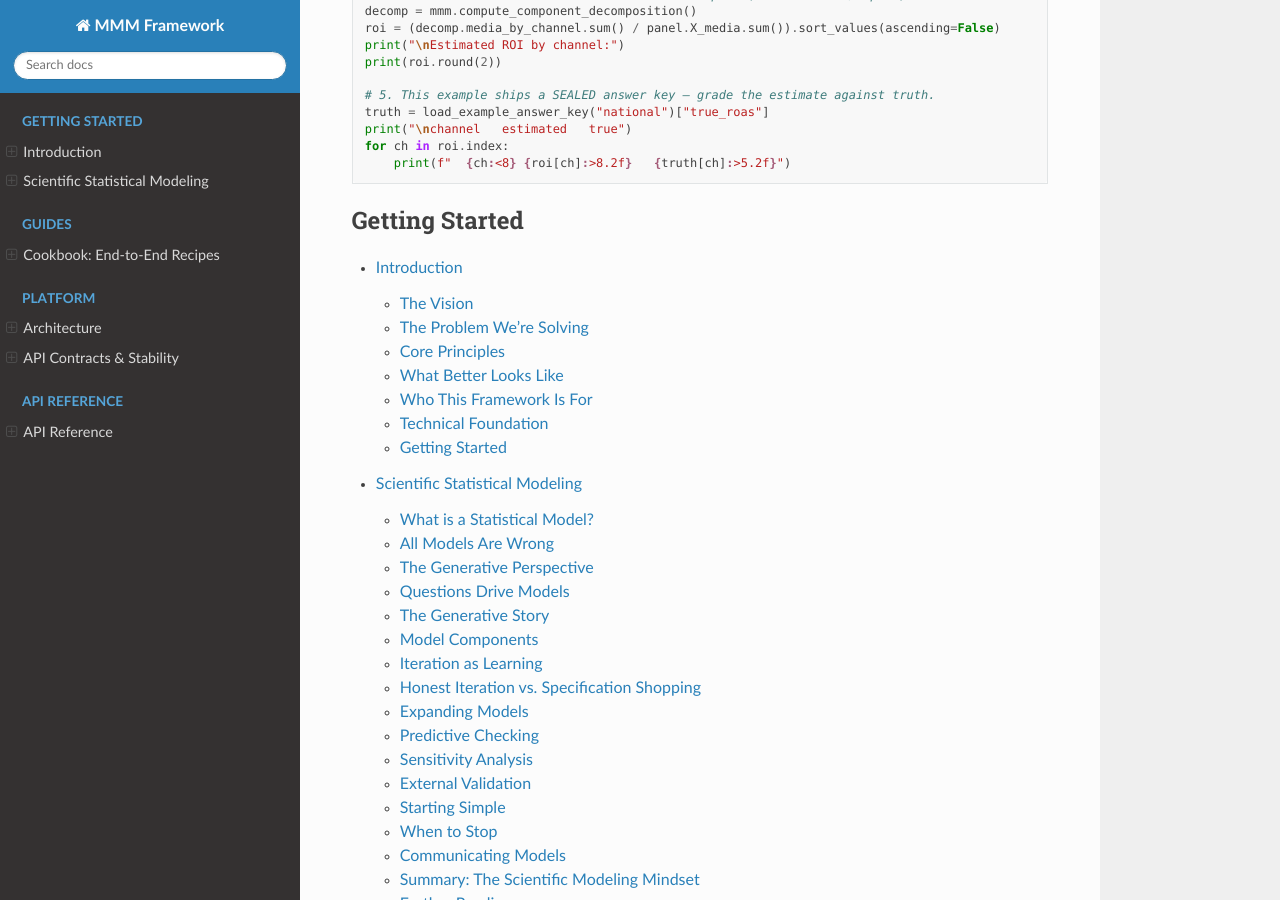
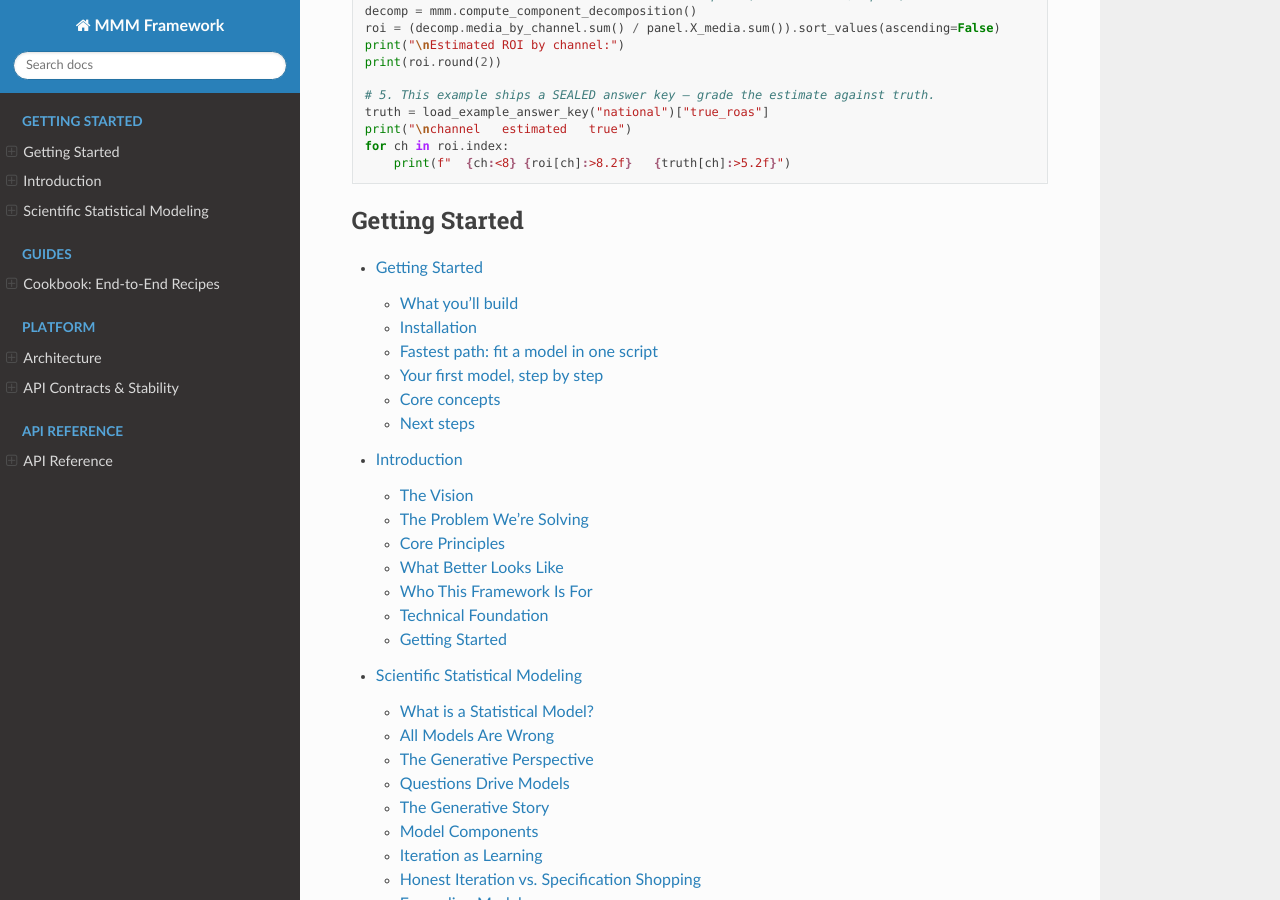
Before and after one commit to redam94/mmm-framework, a Sphinx documentation site: the page built from docs/api/source/index.rst, in a window 1280 px wide and 900 px high, scrolled down 1676 px. Built offline with Sphinx 7.4.7 and the Read the Docs theme 3.1.0, drawn with Linux system fonts in a browser that asks for light colours; part of the change alters nothing that is shown.

Commit message:
docs(rtd): add detailed Getting Started guide aligned with the docs site
Adds docs/api/source/getting_started.rst — a practical, library-focused
getting-started guide mirroring the structure of the main docs site's
getting-started page (redam94.github.io):

- Installation (PyPI lean core / [agents] extra / from source / verify)
- Fastest path: fit a model in one script (graded against the sealed answer key)
- Your first model, step by step (prepare data -> configure -> fit + diagnose
  -> analyze -> report)
- Core concepts (MFF format, builder pattern, the Bayesian workflow)
- Next steps (cookbook, methodology, API reference, docs site)

Placed first in the "Getting Started" toctree. Every code block was executed
against the library; cross-references use documented submodule paths. Corrects
two inaccuracies from the HTML site's page: uses MMMReportGenerator(...).to_html()
(not the removed generate_report()) and avoids the misleading standardized-scale
prior-predictive min/max comparison.

Co-Authored-By: Claude Fable 5 <noreply@anthropic.com>

```diff
--- /dev/null
+++ b/docs/api/source/getting_started.rst
@@ -0,0 +1,376 @@
+Getting Started
+===============
+
+This guide takes you from ``pip install`` to a fitted, validated Bayesian
+Marketing Mix Model and a client-ready report — first with a one-script quick
+start, then step by step.
+
+What you'll build
+-----------------
+
+A Marketing Mix Model (MMM) decomposes a business outcome (sales, sign-ups,
+revenue) into the contribution of each marketing channel, controlling for
+everything else that moves the outcome — price, seasonality, distribution,
+competitor activity. This framework builds that model as a **causal, Bayesian**
+model:
+
+* **Causal**, because the goal is the *incremental* effect of spend — what would
+  have happened without it — not just a correlation. You declare which controls
+  are confounders so the framework can close the back-door paths that otherwise
+  bias ROI upward.
+* **Bayesian**, because every number comes with honest uncertainty. You get a
+  posterior distribution for each channel's effect, not a single point estimate
+  that implies false precision.
+
+.. note::
+
+   This is the **library reference** and covers the ``mmm-framework`` Python
+   package. The web application (data upload, config UI, the LLM "oracle" agent)
+   ships separately as ``mmm-framework-server``; see the
+   `main documentation site <https://redam94.github.io/mmm-framework/>`_ for the
+   platform guide.
+
+
+Installation
+------------
+
+From PyPI
+~~~~~~~~~
+
+.. code-block:: bash
+
+   # Lean modeling core — business logic only, no web or LLM dependencies.
+   pip install mmm-framework
+
+   # Optional: the LangGraph oracle-agent / LLM stack.
+   pip install "mmm-framework[agents]"
+
+The framework requires **Python 3.12+**. The lean core pulls in the numerical
+stack (PyMC 6, NumPyro, ArviZ, pandas); the ``[agents]`` extra adds the
+LangGraph/LLM dependencies.
+
+From source (development)
+~~~~~~~~~~~~~~~~~~~~~~~~~~
+
+.. code-block:: bash
+
+   git clone https://github.com/redam94/mmm-framework.git
+   cd mmm-framework
+
+   # Full dev workspace: core + [agents] + the API server package (uses uv).
+   uv sync
+
+   # ...or just the lean library, with pip:
+   pip install -e .
+
+Verify your installation
+~~~~~~~~~~~~~~~~~~~~~~~~~~
+
+.. code-block:: python
+
+   import mmm_framework
+   print("mmm-framework version:", mmm_framework.__version__)
+
+   from mmm_framework import BayesianMMM, ModelConfigBuilder, load_example
+   print("core components import OK")
+
+
+Fastest path: fit a model in one script
+---------------------------------------
+
+The library bundles ready-to-model example datasets (with sealed answer keys),
+so a first fit needs no data-loading code. This script loads 104 weeks of
+national weekly data, fits a model, and grades the estimated ROI against the
+ground truth.
+
+.. code-block:: python
+
+   from mmm_framework import (
+       load_example,
+       load_example_answer_key,
+       BayesianMMM,
+       ModelConfigBuilder,
+       TrendConfig,
+       TrendType,
+   )
+
+   # 1. Load a bundled example — a ready-to-fit panel.
+   panel = load_example("national")
+   print(panel.summary())
+
+   # 2. Configure inference (fast JAX/NumPyro sampler) and a linear trend.
+   model_config = (
+       ModelConfigBuilder()
+       .bayesian_numpyro()      # ~3x faster than PyMC at equal draws
+       .with_chains(4)
+       .with_draws(500)         # small + fast for a first run
+       .with_tune(500)
+       .build()
+   )
+   trend_config = TrendConfig(type=TrendType.LINEAR)
+
+   # 3. Fit. On a laptop this national model takes roughly 15-25 seconds.
+   mmm = BayesianMMM(panel, model_config, trend_config)
+   results = mmm.fit(random_seed=42)
+   print("max R-hat:", round(results.diagnostics["rhat_max"], 3))   # ~1.0 = converged
+
+   # 4. The headline: each channel's return on ad spend (contribution / spend).
+   decomp = mmm.compute_component_decomposition()
+   roi = (decomp.media_by_channel.sum() / panel.X_media.sum()).sort_values(ascending=False)
+   print("\nEstimated ROI by channel:")
+   print(roi.round(2))
+
+   # 5. This example ships a SEALED answer key — grade the estimate against truth.
+   truth = load_example_answer_key("national")["true_roas"]
+   for ch in roi.index:
+       print(f"  {ch:<8} estimated {roi[ch]:>5.2f}   true {truth[ch]:>5.2f}")
+
+.. admonition:: What just happened
+   :class: tip
+
+   You fit a full Bayesian MMM — per-channel adstock (carryover) and saturation
+   (diminishing returns), a trend, and controls — then read the posterior
+   channel decomposition and divided by spend to get ROI. Because this example
+   ships ground truth, you can *see* that the estimates land near the true
+   values: this framework is built and tested against synthetic worlds with a
+   known causal answer.
+
+
+Your first model, step by step
+------------------------------
+
+Step 1 — Prepare your data
+~~~~~~~~~~~~~~~~~~~~~~~~~~~~
+
+Data enters as a **Master Flat File (MFF)** — a long-format table with one row
+per ``(Period, VariableName)`` and a numeric ``VariableValue``. The fastest way
+to get a panel is a bundled example; to use your own data, reshape a wide table
+(one column per variable) with :func:`~mmm_framework.data_loader.mff_from_wide_format` and
+declare the roles with :func:`~mmm_framework.config.create_simple_mff_config`:
+
+.. code-block:: python
+
+   import pandas as pd
+   from mmm_framework import mff_from_wide_format
+   from mmm_framework.config import DimensionType, create_simple_mff_config
+   from mmm_framework.data_loader import load_mff
+
+   # your_data: a wide frame with a date column + one column per variable.
+   mff_df = mff_from_wide_format(
+       your_data,
+       period_col="week",
+       value_columns={"Sales": "Sales", "TV": "TV", "Search": "Search", "Price": "Price"},
+   )
+   config = create_simple_mff_config(
+       kpi_name="Sales",
+       media_names=["TV", "Search"],
+       control_names=["Price"],
+       kpi_dimensions=[DimensionType.PERIOD],
+   )
+   panel = load_mff(mff_df, config)
+
+See :doc:`cookbook` (Recipe 1) for the full data-setup recipe, including geo
+(panel) data and per-channel configuration.
+
+Step 2 — Configure the model
+~~~~~~~~~~~~~~~~~~~~~~~~~~~~~~
+
+Model settings are built with fluent **builders**. The
+:class:`~mmm_framework.builders.model.ModelConfigBuilder` picks the sampler,
+draws, and priors; a :class:`~mmm_framework.model.trend_config.TrendConfig`
+sets the baseline trend:
+
+.. code-block:: python
+
+   from mmm_framework import ModelConfigBuilder, TrendConfig, TrendType
+
+   model_config = (
+       ModelConfigBuilder()
+       .bayesian_numpyro()      # fast JAX/NumPyro NUTS sampler
+       .with_chains(4)
+       .with_draws(1000)
+       .with_tune(1000)
+       .build()
+   )
+   trend_config = TrendConfig(type=TrendType.LINEAR)
+
+Each media channel gets a **geometric adstock** (carryover: this week's spend
+keeps working for several weeks) and a **saturation** curve (diminishing
+returns: the tenth dollar buys less than the first). Sensible defaults apply
+out of the box; override them per channel with the
+:class:`~mmm_framework.builders.mff.MFFConfigBuilder` and the prior/adstock/
+saturation builders (see :ref:`the builder pattern <gs-builder-pattern>`).
+
+Step 3 — Fit and check diagnostics
+~~~~~~~~~~~~~~~~~~~~~~~~~~~~~~~~~~~~
+
+.. code-block:: python
+
+   from mmm_framework import BayesianMMM
+
+   mmm = BayesianMMM(panel, model_config, trend_config)
+   results = mmm.fit(random_seed=42)
+
+   # ALWAYS check convergence before trusting the numbers.
+   print("max R-hat:", round(results.diagnostics["rhat_max"], 3))   # want < 1.01
+   print("approximate fit:", results.approximate)                   # False for NUTS
+
+.. warning::
+
+   **Check R-hat before reading any result.** An R-hat above ~1.01 means the
+   chains have not converged and the estimates are not trustworthy — raise
+   ``draws``/``tune`` or revisit the model. For a *fast* smoke check while
+   iterating, ``mmm.fit(method="map")`` returns in seconds, but its uncertainty
+   is **not** calibrated (``results.approximate`` is ``True`` and R-hat is
+   ``None``) — re-fit with the default NUTS sampler before making decisions.
+
+Step 4 — Analyze the results
+~~~~~~~~~~~~~~~~~~~~~~~~~~~~~~
+
+:meth:`~mmm_framework.model.base.BayesianMMM.compute_component_decomposition`
+splits the fitted outcome into per-channel and baseline contributions;
+:meth:`~mmm_framework.model.base.BayesianMMM.evaluate_estimands` reports the
+decision-grade quantities (ROI, marginal ROAS, incremental contribution) as a
+mean + credible interval:
+
+.. code-block:: python
+
+   # Original-scale channel decomposition -> ROI.
+   decomp = mmm.compute_component_decomposition()
+   roi = decomp.media_by_channel.sum() / panel.X_media.sum()
+
+   # Named estimands with uncertainty (one result per channel).
+   for key, res in mmm.evaluate_estimands(["contribution_roi"]).items():
+       print(f"{key:24} {res.mean:.2f}  [{res.hdi_low:.2f}, {res.hdi_high:.2f}] {res.units}")
+
+See :doc:`cookbook` (Recipes 2 & 3) for custom estimands and the full evaluation
+surface.
+
+Step 5 — Generate a report
+~~~~~~~~~~~~~~~~~~~~~~~~~~~~
+
+:class:`~mmm_framework.reporting.generator.MMMReportGenerator` turns a fitted
+model into a standalone, styled HTML report — decomposition, ROI, diagnostics,
+and posterior-predictive fit:
+
+.. code-block:: python
+
+   from mmm_framework.reporting import MMMReportGenerator, ReportConfig
+
+   report = MMMReportGenerator(
+       model=mmm,
+       panel=panel,
+       results=results,
+       config=ReportConfig(
+           title="Marketing Mix Model Analysis",
+           client="Acme Consumer Products",
+           analysis_period="Jan 2023 - Dec 2024",
+       ),
+   )
+   report.to_html("mmm_report.html")
+
+
+.. _gs-core-concepts:
+
+Core concepts
+-------------
+
+The MFF data format
+~~~~~~~~~~~~~~~~~~~~~
+
+The **Master Flat File** is a long-format table that carries every variable —
+KPI, media, controls — in a single, dimension-aware shape:
+
+.. code-block:: text
+
+   Period      | Geography | VariableName | VariableValue
+   2024-01-01  | (blank)   | Sales        | 15000
+   2024-01-01  | (blank)   | TV           | 50000
+   2024-01-08  | (blank)   | Sales        | 16500
+   ...
+
+Leave the dimension columns (``Geography``, ``Product``, ``Campaign``,
+``Outlet``, ``Creative``) blank for a national model, or fill ``Geography`` for
+a geo panel — the framework aligns dimensions automatically. Use
+:func:`~mmm_framework.data_loader.mff_from_wide_format` to convert a wide table into this
+shape.
+
+.. _gs-builder-pattern:
+
+The builder pattern
+~~~~~~~~~~~~~~~~~~~~~
+
+Configuration is assembled with **fluent builders** rather than large
+dictionaries, so settings are discoverable and validated as you go. Every layer
+has one — data (:class:`~mmm_framework.builders.mff.MFFConfigBuilder`), the model
+(:class:`~mmm_framework.builders.model.ModelConfigBuilder`), and the individual
+components:
+
+.. code-block:: python
+
+   from mmm_framework import (
+       MFFConfigBuilder,
+       AdstockConfigBuilder,
+       SaturationConfigBuilder,
+       PriorConfigBuilder,
+   )
+
+   # An adstock with an explicit decay prior.
+   adstock = (
+       AdstockConfigBuilder()
+       .geometric()
+       .with_max_lag(8)
+       .with_alpha_prior(PriorConfigBuilder().beta(alpha=2, beta=2).build())
+       .build()
+   )
+
+   # A data config: KPI + two national media (with carryover) + a price control.
+   mff_config = (
+       MFFConfigBuilder()
+       .with_kpi_name("Sales")
+       .add_national_media("TV", adstock_lmax=8)
+       .add_national_media("Digital", adstock_lmax=4)
+       .add_price_control()
+       .build()
+   )
+
+The Bayesian workflow
+~~~~~~~~~~~~~~~~~~~~~~~
+
+A trustworthy model is not "fit once and read the number." The framework
+supports the full Bayesian workflow:
+
+#. **Prior predictive check** — before fitting, simulate outcomes from the
+   priors alone with
+   :meth:`~mmm_framework.model.base.BayesianMMM.sample_prior_predictive` to
+   confirm the priors imply plausible data. (The returned ``y_obs`` is on the
+   model's standardized scale; the pre-fit *Model Design Readout* renders the
+   calibrated, original-scale version.)
+#. **Fit and diagnose** — sample the posterior and check convergence (R-hat,
+   effective sample size) via ``results.diagnostics``.
+#. **Posterior predictive check** — confirm the fitted model reproduces the
+   observed data; the generated report includes observed-vs-predicted fit and
+   calibration views.
+#. **Sensitivity & validation** — stress the result against alternative
+   specifications, refutation tests, and simulation-based calibration (SBC).
+
+See :doc:`scientific_modeling` for the reasoning behind this workflow and why it
+matters for honest measurement.
+
+
+Next steps
+----------
+
+* :doc:`cookbook` — four copy-pasteable recipes: data setup, custom estimands,
+  computing estimands, and saving/loading a fitted model.
+* :doc:`scientific_modeling` — the methodology: causal identification,
+  uncertainty, and pre-specified analysis.
+* :doc:`api/index` — the complete API reference for every class and function.
+* The `main documentation site <https://redam94.github.io/mmm-framework/>`_ —
+  tutorials, methodology deep-dives, the platform/UI guide, and the research
+  blog.
+
+.. seealso::
+
+   Questions or issues? Open one on
+   `GitHub <https://github.com/redam94/mmm-framework/issues>`_.
--- a/docs/api/source/index.rst
+++ b/docs/api/source/index.rst
@@ -98,6 +98,7 @@ so a first fit needs no data-loading code:
    :maxdepth: 2
    :caption: Getting Started
 
+   getting_started
    introduction
    scientific_modeling
 
```
